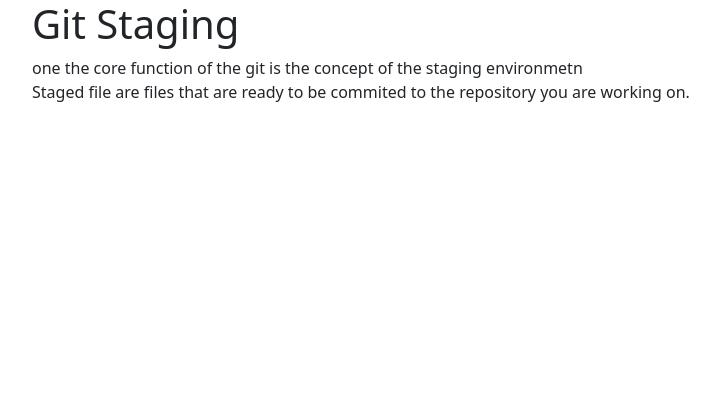
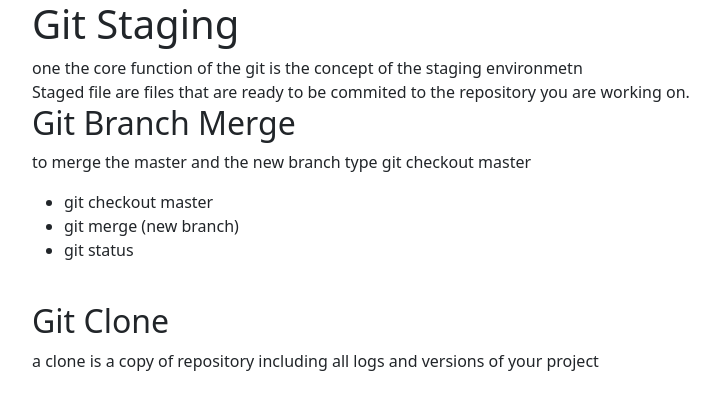
Before and after one commit to AllanJay13/FirstGit, a plain HTML site: page gitstaging.html in a window 1280 px wide. Shown: the whole page, without its empty margins (50-770 px from the left). Drawn offline with nearby package versions, Linux system fonts and the light colour scheme.

Commit message:
modified file

```diff
--- a/gitstaging.html
+++ b/gitstaging.html
@@ -14,6 +14,18 @@
         one the core function of the git is the concept of the staging environmetn<br>
         Staged file are files that are ready to be commited to the repository you are working on.
 
+        <h2>Git Branch Merge</h2>
+        <p>to merge the master and the new branch type git checkout master</p>
+            <ul>
+                <li>git checkout master</li>
+                <li>git merge (new branch)</li>
+                <li>git status</li>
+            </ul>
+            <br>
+
+            <h2>Git Clone</h2>
+            <p>a clone is a copy of repository including all
+            logs and versions of your project</p>
 
     </div>
 
```
